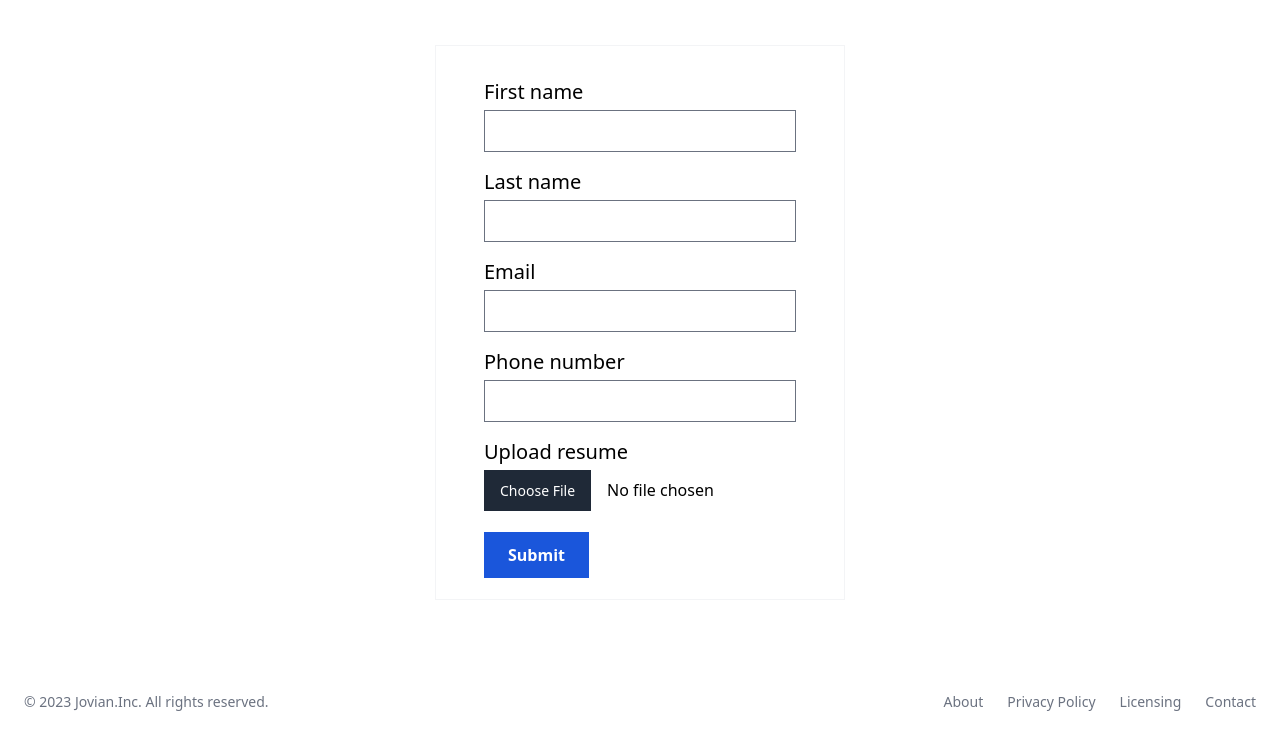
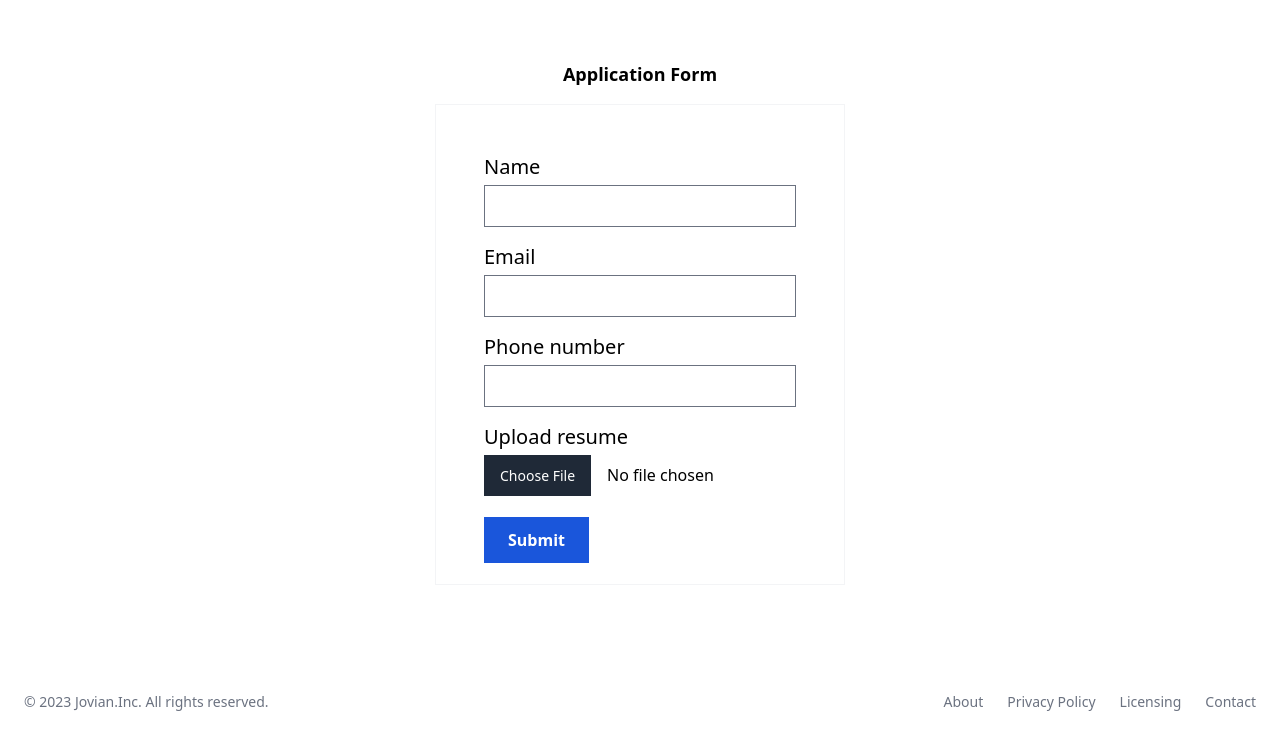
Before and after one commit to nageshpk/flask-careers-site, a Flask app: page /apply in a window 1280 px wide. Shown: the part 64-800 px from the top of the page. Run offline with Flask 3, Linux system fonts and the light colour scheme; some libraries are stand-ins or nearby versions.

Commit message:
edit application form

```diff
--- a/static/dist/css/output.css
+++ b/static/dist/css/output.css
@@ -1222,16 +1222,12 @@ input:checked + .toggle-bg {
   max-width: 42rem;
 }
 
-.max-w-md {
-  max-width: 28rem;
-}
-
 .max-w-screen-xl {
   max-width: 1280px;
 }
 
-.max-w-6xl {
-  max-width: 72rem;
+.max-w-lg {
+  max-width: 32rem;
 }
 
 .flex-1 {
@@ -1346,6 +1342,10 @@ input:checked + .toggle-bg {
 
 .justify-between {
   justify-content: space-between;
+}
+
+.justify-evenly {
+  justify-content: space-evenly;
 }
 
 .space-x-2 > :not([hidden]) ~ :not([hidden]) {
@@ -1398,6 +1398,10 @@ input:checked + .toggle-bg {
 
 .border-0 {
   border-width: 0px;
+}
+
+.border-2 {
+  border-width: 2px;
 }
 
 .border-none {
--- a/templates/form-apply.html
+++ b/templates/form-apply.html
@@ -3,17 +3,15 @@
 
 {% block content %}
 
-<div class="container flex justify-center">
-    <div class="flex items-center justify-center border border-gray-100 px-12 py-8">
+
+<div class="container flex flex-col">
+    <h1 class="text-center font-bold text-lg mb-4">Application Form</h1>
+    <div class="flex items-center justify-center mx-auto border border-gray-100 px-12 py-8 max-w-lg">
         <form>
             <div class="container">
-                <div>
-                    <label class="block mb-1 text-xl text-left">First name</label>
-                    <input type="text" name="first_name" class="block w-full">
-                </div>
                 <div class="mt-4">
-                    <label class="block mb-1 text-xl text-left">Last name</label>
-                    <input type="text" name="last_name" class="block w-full">
+                    <label class="block mb-1 text-xl text-left">Name</label>
+                    <input type="text" name="name" class="block w-full">
                 </div>
                 <div class="mt-4">
                     <label class="block mb-1 text-xl text-left">Email</label>
```
